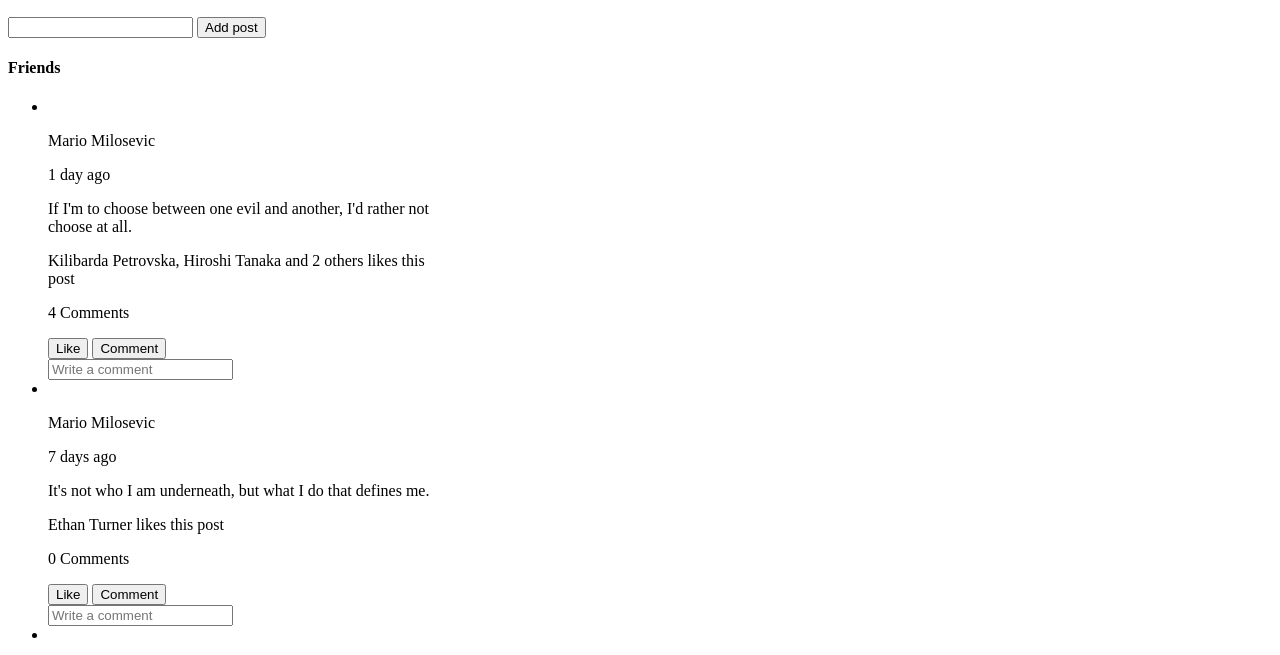
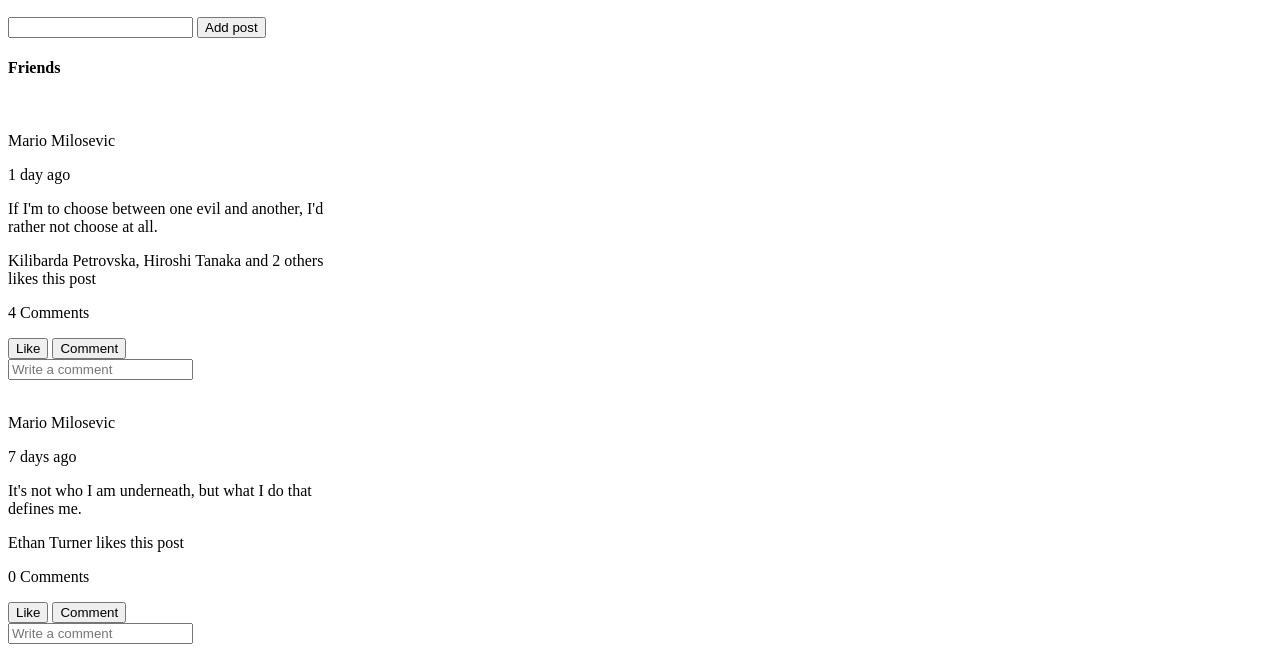
Before and after one commit to dariojularic/Social-media-js, a website built with Vite: page index.html in a window 1280 px wide. Shown: the part 51-706 px from the top of the page. Built offline with nearby package versions, Linux system fonts and the light colour scheme.

Commit message:
Add style

```diff
--- a/style.css
+++ b/style.css
@@ -30,5 +30,7 @@
 }
 
 .posts {
-  width: 400px;
+  width: 320px;
+  padding: 0;
+  list-style-type: none;
 }
```
